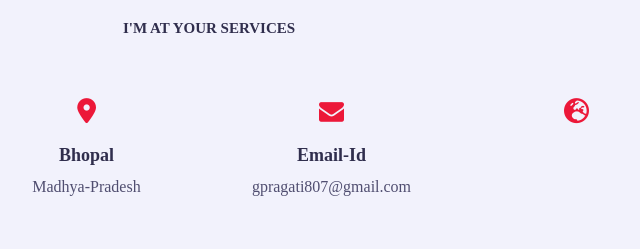
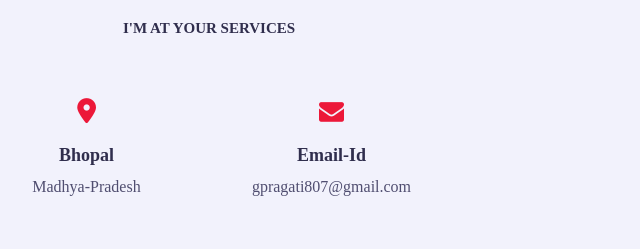
Before and after one commit to Pragati44/Resume, a plain HTML site: page index.html in a window 1280 px wide. Shown: the part 4167-4416 px from the top of the page, 566-1206 px from the left. Drawn offline with nearby package versions, Linux system fonts and the light colour scheme; a web font is replaced by a local one.

Commit message:
Your commit message here

```diff
--- a/index.html
+++ b/index.html
@@ -375,12 +375,7 @@
                             <h4>Email-Id</h4>
                             <p>gpragati807@gmail.com</p>
                         </div>
-                        <div class="contact-info-item padd-15">
-                            <div class="icon">
-                                <i class="fa fa-globe-europe"></i>
-                            </div>
 
-                        </div>
                     </div>
                     <h3 class="contact-title padd-15">SEND ME EMAIL</h3>
                     <h4 class="contact-sub-title padd-15">I'M VERY RESPONSIVE TO MESSAGES</h4>
```
